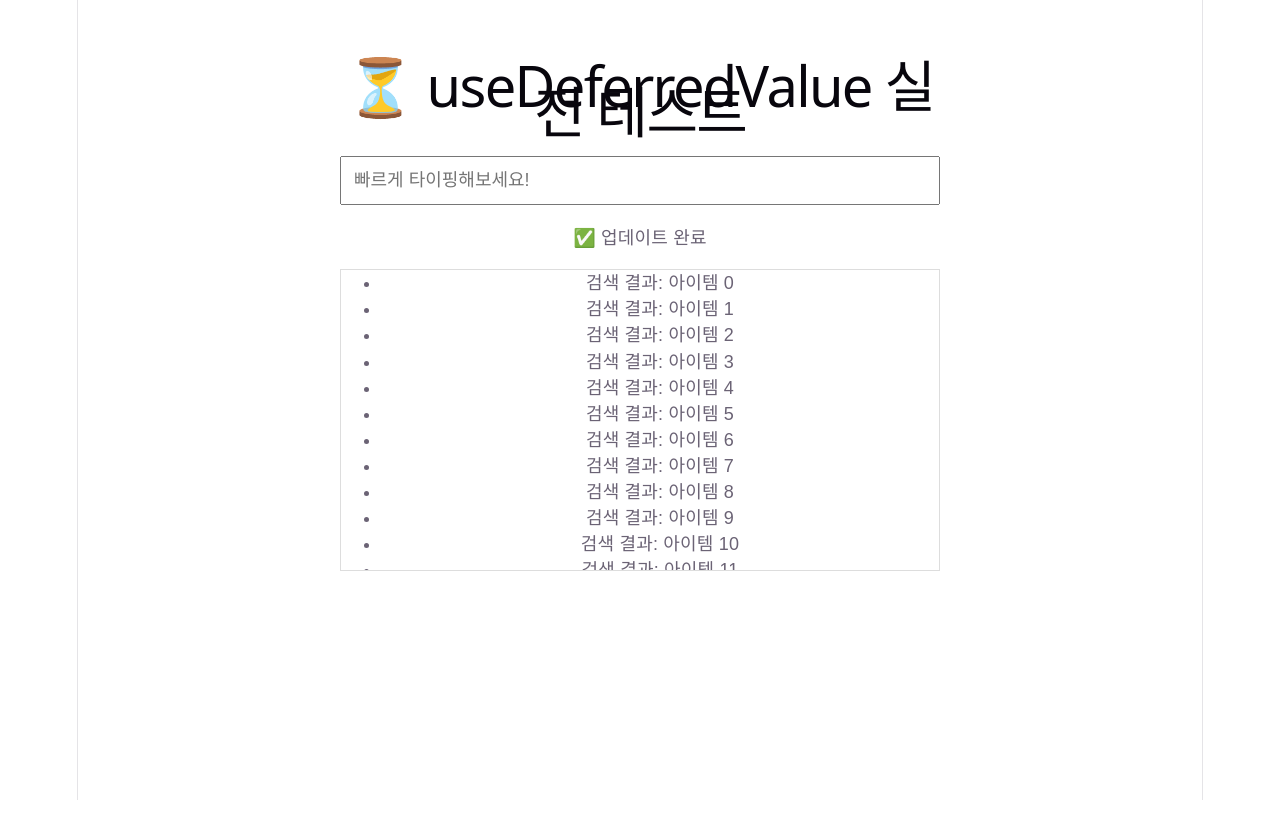
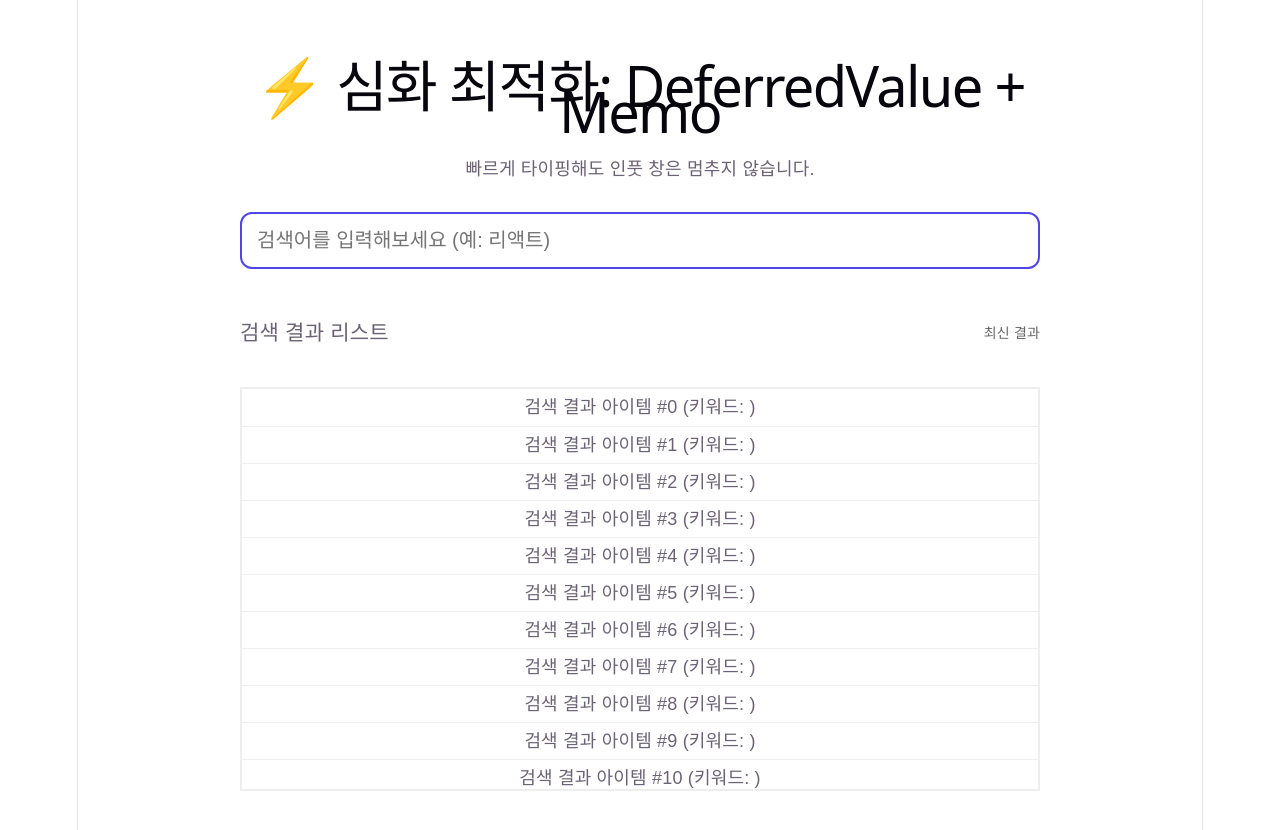
Before and after one commit to yunajoe/react-master-class-part2-inflearn, a React (Vite) app: page / in a window 1280 px wide. Before the commit the page ends 800 px from the top, so only its background shows below. Built offline with nearby package versions, Linux system fonts and the light colour scheme.

Commit message:
. useDeferredValue 심화 — 메모이제이션 협업과 렌더링 건너뛰기 전략

```diff
--- a/src/App.jsx
+++ b/src/App.jsx
@@ -1,8 +1,8 @@
 import "./App.css";
-import HeavyResultListWrapper from "./components/HeavyResultListWrapper.jsx";
+import OptimizedHeavyListWrapper from "./components/OptimizedHeavyListWrapper.jsx";
 
 function App() {
-  return <HeavyResultListWrapper />;
+  return <OptimizedHeavyListWrapper />;
 }
 
 export default App;
--- a/src/components/HeavyResultList.jsx
+++ b/src/components/HeavyResultList.jsx
@@ -17,5 +17,3 @@ const HeavyResultList = memo(function HeavyResultList({ deferredQuery }) {
 });
 
 export default HeavyResultList;
-
-// export default HeavyResultList;
--- /dev/null
+++ b/src/components/OptimizedHeavyList.jsx
@@ -0,0 +1,28 @@
+import { memo } from "react";
+
+//  React.memo는 프롭이 이전과 동일하면 함수 실행 자체를 하지 않습니다.
+const OptimizedHeavyList = memo(({ query }) => {
+  console.log(`🐢 [HeavyList] "${query}" 데이터로 무거운 연산 시작...`);
+
+  // 10,000개의 아이템을 생성하여 CPU 부하를 시뮬레이션합니다.
+  const items = Array.from({ length: 10000 }, (_, i) => (
+    <div key={i} style={{ padding: "5px", borderBottom: "1px solid #f0f0f0" }}>
+      검색 결과 아이템 #{i} (키워드: {query})
+    </div>
+  ));
+
+  return (
+    <div
+      style={{
+        height: "400px",
+        overflowY: "auto",
+        border: "2px solid #eee",
+        marginTop: "20px",
+      }}
+    >
+      {items}
+    </div>
+  );
+});
+
+export default OptimizedHeavyList;
--- /dev/null
+++ b/src/components/OptimizedHeavyListWrapper.jsx
@@ -0,0 +1,78 @@
+import { useDeferredValue, useState } from "react";
+import OptimizedHeavyList from "./OptimizedHeavyList.jsx";
+
+function OptimizedHeavyListWrapper() {
+  const [text, setText] = useState("");
+  //  사용자가 타이핑하는 동안 deferredText는 '옛날 값'을 유지하며 자식의 리렌더링을 막는다.
+  const deferredText = useDeferredValue(text);
+  //  현재 화면이 최신 상태인지 확인하는 지표
+  const isStale = text !== deferredText;
+
+  return (
+    <div
+      style={{
+        padding: "40px",
+        maxWidth: "800px",
+        margin: "0 auto",
+        fontFamily: "sans-serif",
+      }}
+    >
+      <header>
+        <h1>⚡ 심화 최적화: DeferredValue + Memo</h1>
+        <p>빠르게 타이핑해도 인풋 창은 멈추지 않습니다.</p>
+      </header>
+      <div style={{ position: "relative", marginTop: "30px" }}>
+        <input
+          type="text"
+          value={text}
+          onChange={(e) => setText(e.target.value)}
+          placeholder="검색어를 입력해보세요 (예: 리액트)"
+          style={{
+            width: "100%",
+            padding: "15px",
+            fontSize: "20px",
+            borderRadius: "12px",
+            border: "2px solid #4f46e5",
+            boxSizing: "border-box",
+          }}
+        />
+        {isStale && (
+          <div
+            style={{
+              position: "absolute",
+              right: "15px",
+              top: "15px",
+              color: "#4f46e5",
+            }}
+          >
+            🔄 계산 중...
+          </div>
+        )}
+        <section
+          style={{
+            marginTop: "30px",
+            opacity: isStale ? 0.3 : 1,
+            transition: "opacity 0.2s ease",
+            pointerEvents: isStale ? "none" : "auto",
+          }}
+        >
+          <div
+            style={{
+              display: "flex",
+              justifyContent: "space-between",
+              alignItems: "center",
+            }}
+          >
+            <h3>검색 결과 리스트</h3>
+            <span style={{ fontSize: "14px", color: "#666" }}>
+              {isStale ? "이전 결과 표시 중" : "최신 결과"}
+            </span>
+          </div>
+          <OptimizedHeavyList query={deferredText} />
+        </section>
+      </div>
+    </div>
+  );
+}
+
+export default OptimizedHeavyListWrapper;
```
